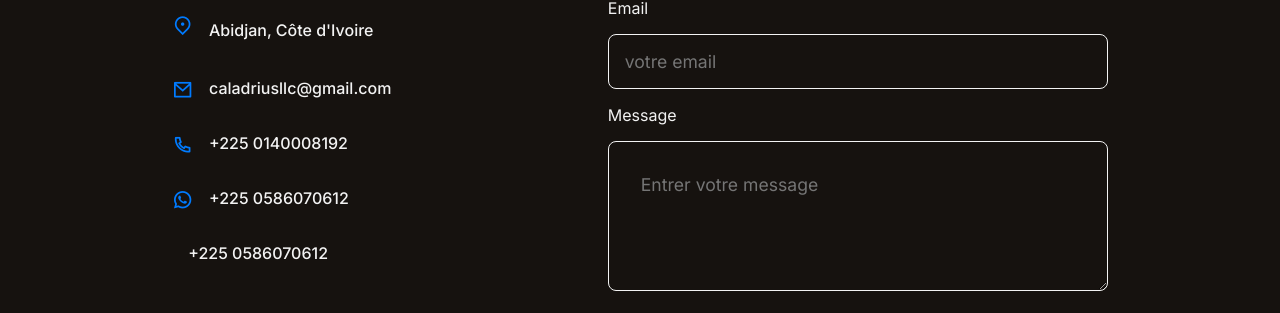
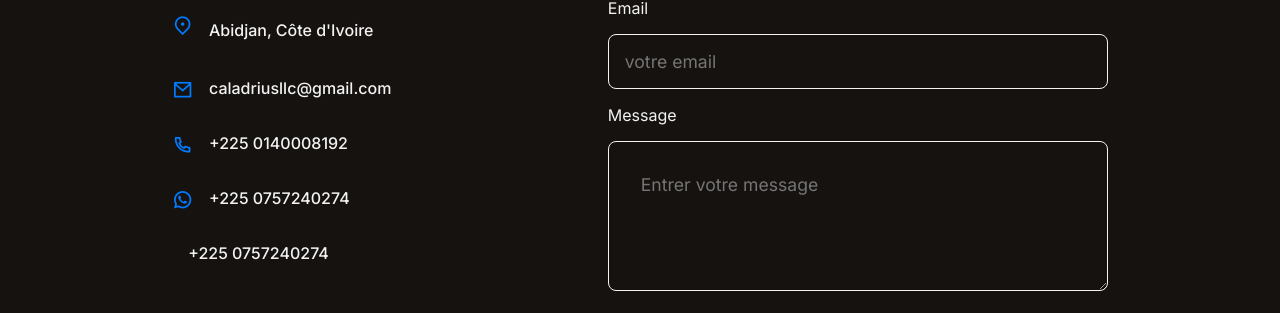
Before and after one commit to Migthyvan/Caladrius, a Vue app in the folder Caladrius/: page / in a window 1280 px wide. Shown: the part 3065-3378 px from the top of the page. Built offline with nearby package versions, Linux system fonts and the light colour scheme; some icons are missing.

Commit message:
28/12/2025

```diff
--- a/Caladrius/src/components/policies/policies.vue
+++ b/Caladrius/src/components/policies/policies.vue
@@ -227,6 +227,7 @@ export default{
     align-items: center;
     gap: 1rem;
     padding: 6rem 1rem 1rem 1rem;
+    height: 100%;
 }
 
 ul{
--- a/Caladrius/src/components/policies/policies2.vue
+++ b/Caladrius/src/components/policies/policies2.vue
@@ -192,6 +192,7 @@ export default{
     align-items: center;
     gap: 1rem;
     padding: 6rem 1rem 1rem 1rem;
+    height: 100%;
 }
 
 ul{
--- a/Caladrius/src/components/policies/policies3.vue
+++ b/Caladrius/src/components/policies/policies3.vue
@@ -147,6 +147,7 @@ export default{
     align-items: center;
     gap: 1rem;
     padding: 6rem 1rem 1rem 1rem;
+    height: 100%;
 }
 
 ul{
--- a/Caladrius/src/components/policies/policies4.vue
+++ b/Caladrius/src/components/policies/policies4.vue
@@ -175,6 +175,7 @@ export default{
     align-items: center;
     gap: 1rem;
     padding: 6rem 1rem 1rem 1rem;
+    height: 100%;
 }
 
 ul{
--- a/Caladrius/src/components/section/r_contactSection.vue
+++ b/Caladrius/src/components/section/r_contactSection.vue
@@ -25,11 +25,11 @@
             </span>
             <span class="coordinates__item" data-aos="fade-right">
                 <i class="ri-whatsapp-line"></i>
-                <a href="https://wa.me/2250586070612">+225 0586070612</a>
+                <a href="https://wa.me/2250757240274">+225 0757240274</a>
             </span>
             <span class="coordinates__item" data-aos="fade-right">
                 <i class="ri-telegram-2-line"></i>
-                <a href="https://t.me/2250586070612"> +225 0586070612</a>
+                <a href="https://t.me/2250757240274"> +225 0757240274</a>
             </span>
         </div>
 
--- a/Caladrius/src/components/section/r_footerSection.vue
+++ b/Caladrius/src/components/section/r_footerSection.vue
@@ -31,7 +31,11 @@
         <div class="sub__container ">
           <h4 class="subtitle">Réseaux sociaux</h4>
           <ul>
-            <li class="footer_li"><i class="ri-facebook-circle-fill"></i> Caladrius </li>
+            <li class="footer_li">
+                <a href="https://www.facebook.com/caladriustech" target="_blank">
+                    <i class="ri-facebook-circle-fill"></i> Caladrius
+                </a>
+            </li>
             <li class="footer_li">
                 <a href="https://www.instagram.com/caladriusllc/" target="_blank">
                     <i class="ri-instagram-line"></i> Caladriusllc
```
